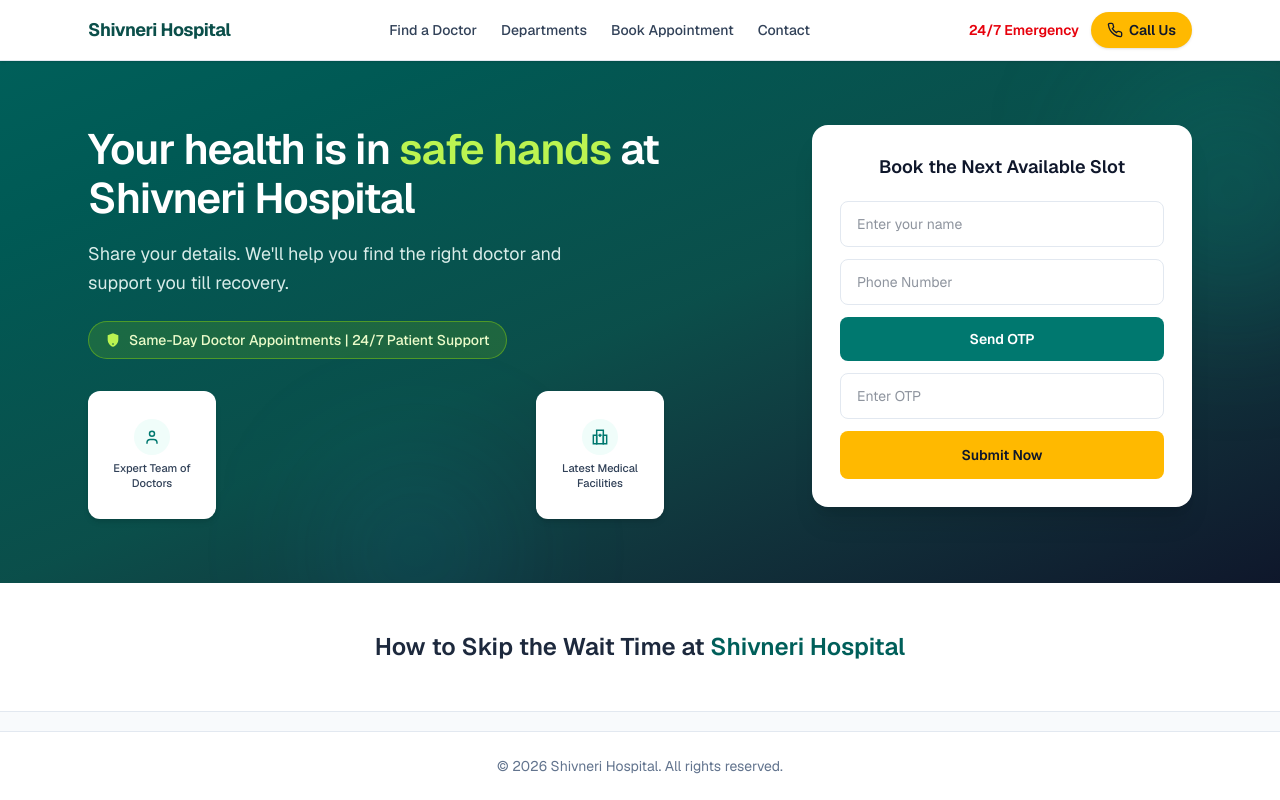
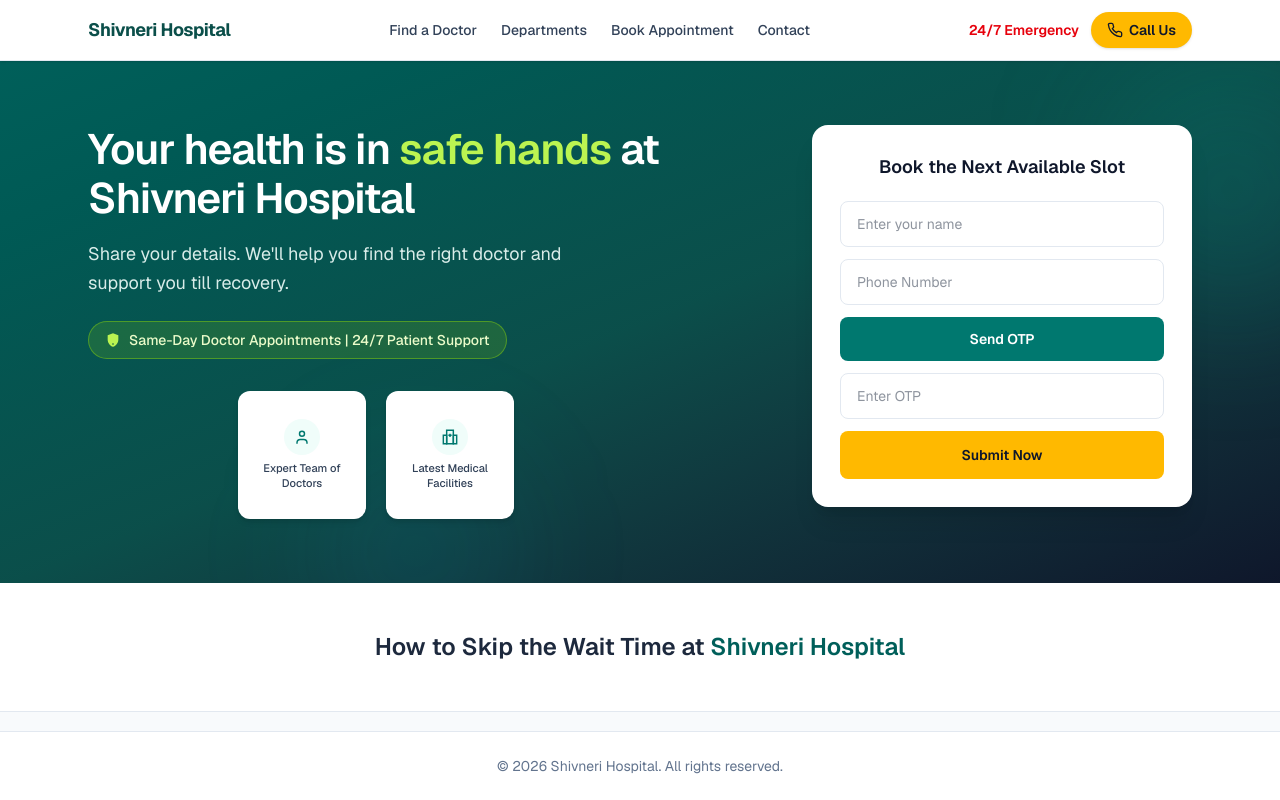
Before and after one commit to rp98nt/shivnerihospital, a Next.js app: page / in a window 1280 px wide. Built offline with nearby package versions, Linux system fonts and the light colour scheme.

Commit message:
fix(home): center feature cards with balanced gap

```diff
--- a/components/home-hero.tsx
+++ b/components/home-hero.tsx
@@ -38,7 +38,7 @@ export function HomeHero() {
                 Same-Day Doctor Appointments | 24/7 Patient Support
               </div>
 
-              <div className="mt-6 flex w-full max-w-xl justify-between gap-3 sm:mt-8 sm:gap-4">
+              <div className="mt-6 flex w-full max-w-xl justify-center gap-4 sm:mt-8 sm:gap-5">
                 <FeatureCard
                   icon={<DoctorIcon />}
                   label="Expert Team of Doctors"
```
